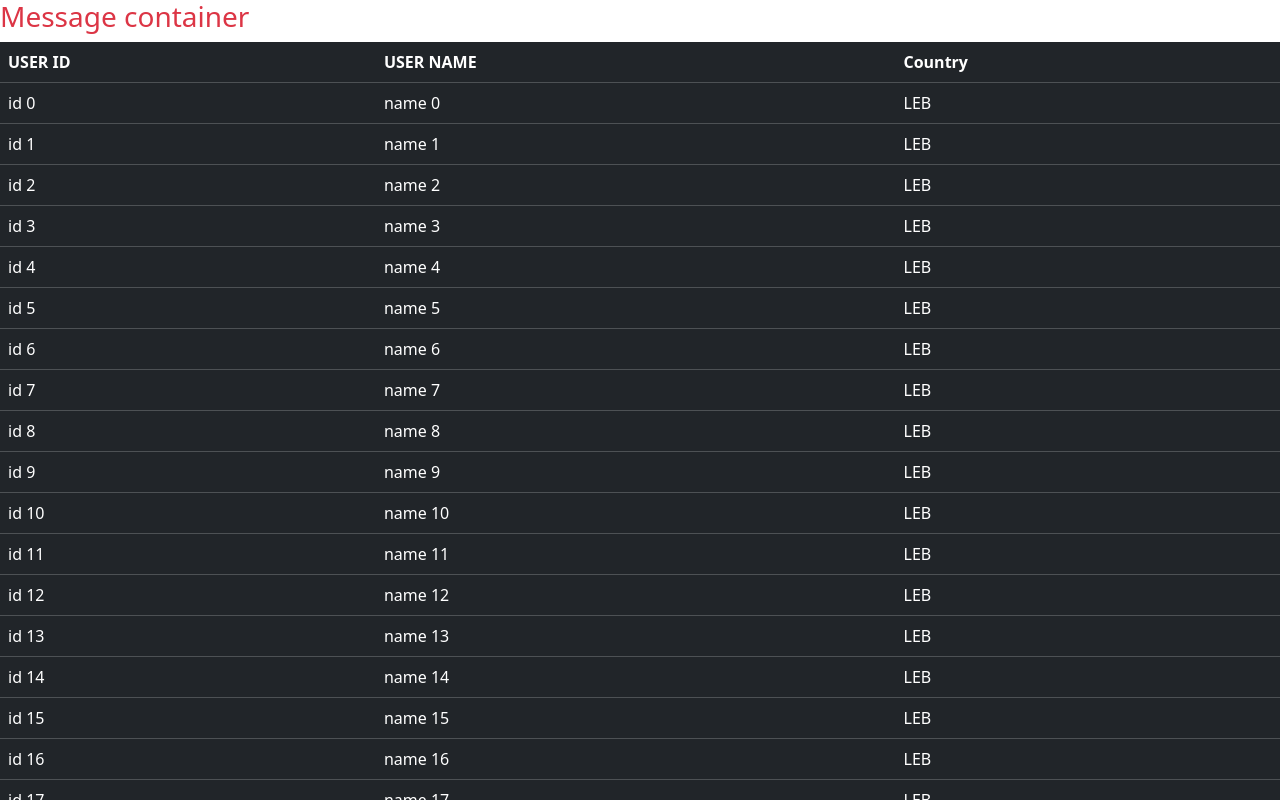
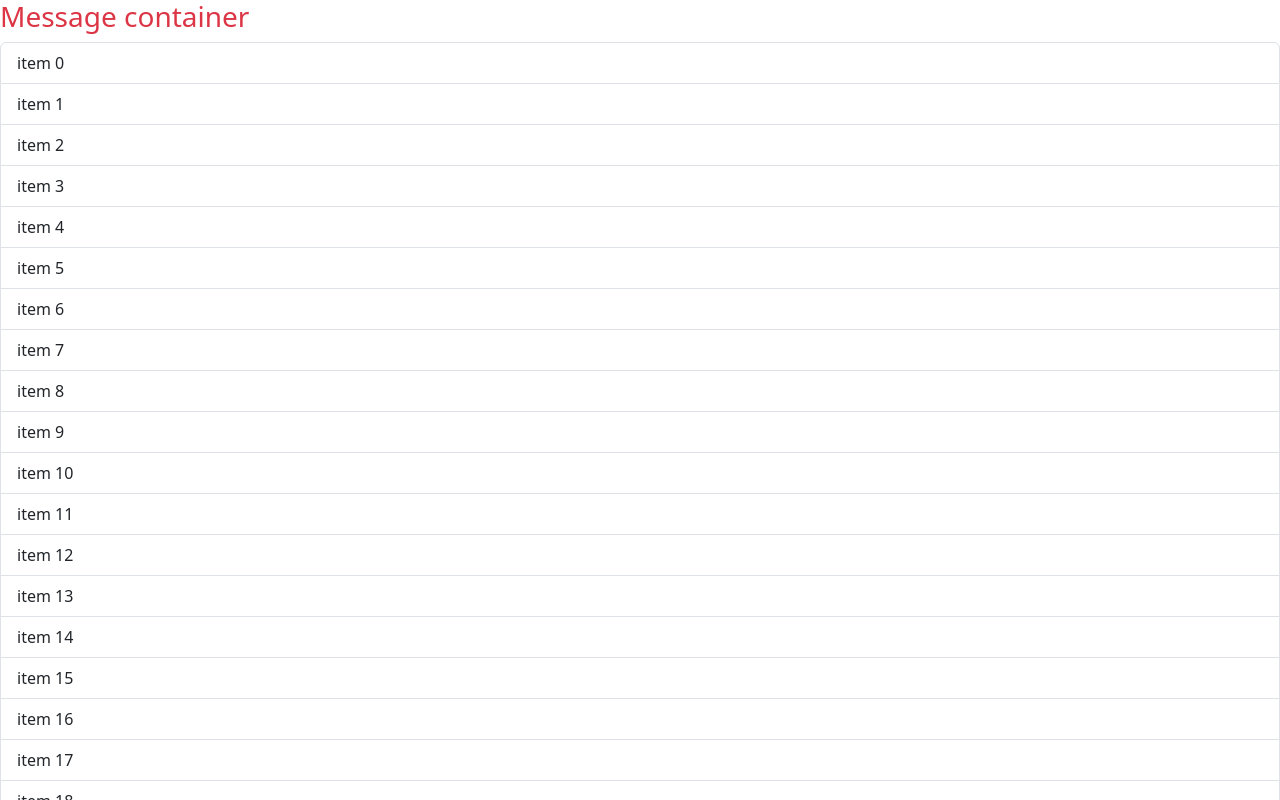
Before and after one commit to charbelfakhry/csis279-fall25-s1, a React (Create React App) app in the folder app/: page / in a window 1280 px wide. Shown: the top 800 px of the page. Built offline with nearby package versions, Linux system fonts and the light colour scheme.

Commit message:
state example

```diff
--- a/app/src/App.js
+++ b/app/src/App.js
@@ -2,7 +2,7 @@ import logo from './logo.svg';
 import './App.css';
 import React from "react"
 import Message from './components/Message';
-import ListGroup from './components/Table';
+import ListGroup from './components/ListGroup';
 
 function App() {
   return (
--- a/app/src/components/ListGroup.jsx
+++ b/app/src/components/ListGroup.jsx
@@ -1,14 +1,35 @@
-import React from 'react';
+import React, { useState } from 'react';
 
 const ListGroup = () => {
+
+    const [selected, setSelected] = useState('');
+
+    const fillData = () => {
+        let arr = [];
+        for (let i = 0; i < 100; i++) {
+            arr.push(`item ${i}`);
+        }
+        return arr;
+    }
+
+    const clickHanlder = (event, item) => {
+        setSelected(item);
+    }
+
+
     return (
         <>
             <ul className="list-group">
-                <li className="list-group-item active">Cras justo odio</li>
-                <li className="list-group-item">Dapibus ac facilisis in</li>
-                <li className="list-group-item">Morbi leo risus</li>
-                <li className="list-group-item">Porta ac consectetur ac</li>
-                <li className="list-group-item">Vestibulum at eros</li>
+                {
+                    fillData().map((item, index)=>{
+                        return(
+                            <li
+                            key={index}className={(selected === item) ? "list-group-item active" : "list-group-item" }
+                            onClick={(event)=>clickHanlder(event, item)}>{item}
+                           </li>
+                        )
+                    })
+                }
             </ul>
         </>
     )
```
